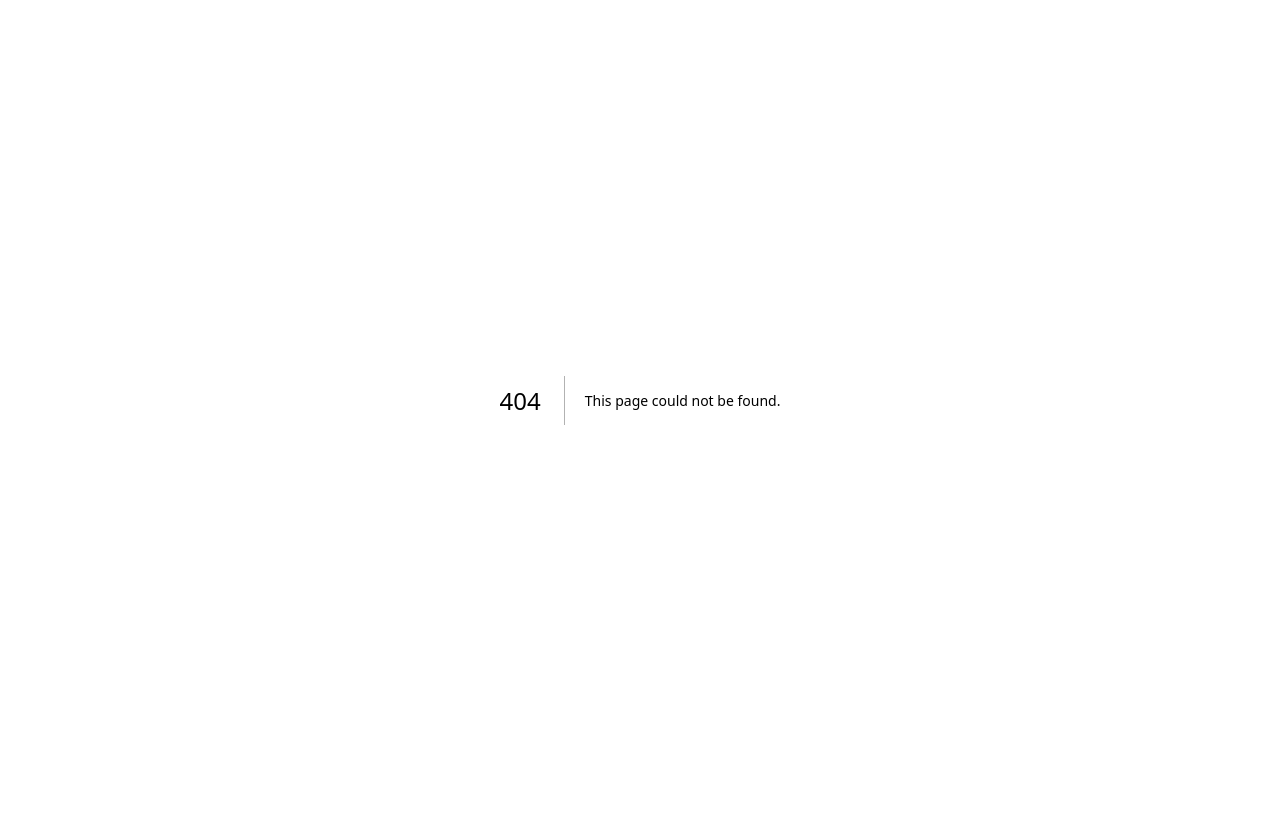
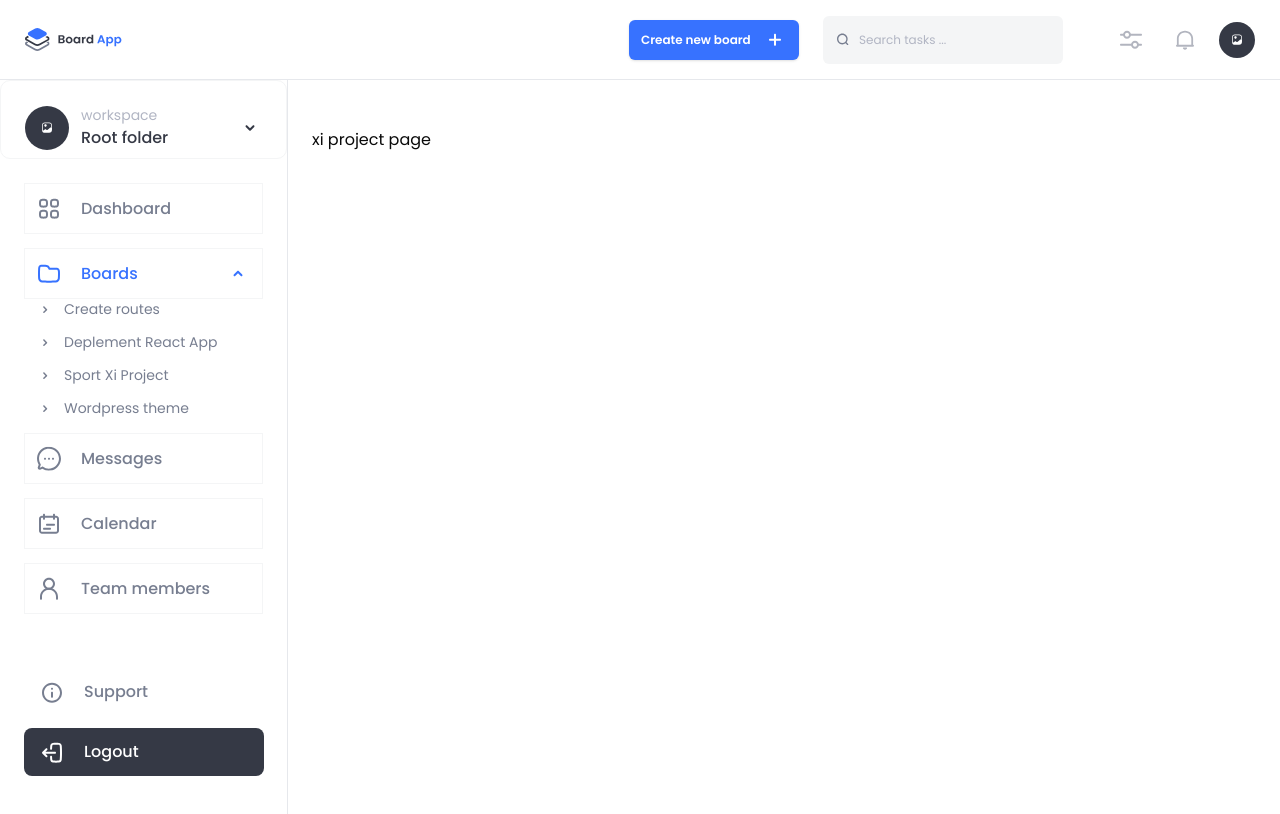
Before and after one commit to ashenthiwanka99/visionexdigital-board-app, a Next.js app: page /sport-xi-project in a window 1280 px wide. Before the commit this address had no page. Built offline with nearby package versions, Linux system fonts and the light colour scheme.

Commit message:
added routing
fixed minor routing bugs
add slug to handle unknown routes

```diff
--- a/src/app/page.tsx
+++ b/src/app/(main)/layout.tsx
@@ -1,19 +1,14 @@
-"use client";
-
 import Header from "@/components/layout/Header";
 import Sidebar from "@/components/layout/Sidebar";
-import { useSidebarStore } from "@/store/useSidebarStore";
 
-export default function Page() {
-    useSidebarStore.getState().setBadge("messages", 3);
-
+export default function MainLayout({ children }: { children: React.ReactNode }) {
   return (
     <div className="min-h-screen bg-white">
       <Header />
       <div className="grid grid-cols-1 md:grid-cols-[264px_1fr]">
         <Sidebar />
         <main className="p-4 md:p-6">
-
+          {children}
         </main>
       </div>
     </div>
--- /dev/null
+++ b/src/app/(main)/page.tsx
@@ -0,0 +1,29 @@
+"use client";
+
+import { useSidebarStore } from "@/store/useSidebarStore";
+
+export default function HomePage() {
+  const currentPageTitle = useSidebarStore((s) => s.currentPageTitle);
+
+  return (
+    <div className="p-6">
+      <div className="max-w-4xl mx-auto">
+        <div className="bg-white rounded-lg shadow-sm border border-gray-200 p-8">
+          <div className="text-center">
+            <h1 className="text-3xl font-bold text-gray-900 mb-4">
+              {currentPageTitle ? `${currentPageTitle} Page` : 'Welcome'}
+            </h1>
+
+            <p className="text-gray-600 text-lg">
+              {currentPageTitle
+                ? `You selected: "${currentPageTitle}" from the sidebar`
+                : 'Please select an item from the sidebar to see its content here.'
+              }
+            </p>
+
+          </div>
+        </div>
+      </div>
+    </div>
+  );
+}
--- /dev/null
+++ b/src/app/(main)/sport-xi-project/page.tsx
@@ -0,0 +1,18 @@
+"use client";
+
+import { useSidebarStore } from "@/store/useSidebarStore";
+import { useEffect } from "react";
+
+export default function SportXiProjectPage() {
+  const clearCurrentPage = useSidebarStore((s) => s.clearCurrentPage);
+
+  useEffect(() => {
+    clearCurrentPage();
+  }, [clearCurrentPage]);
+
+  return (
+    <div className="p-6">
+      xi project page
+    </div>
+  );
+}
--- /dev/null
+++ b/src/app/[...slug]/page.tsx
@@ -0,0 +1,2 @@
+import { redirect } from "next/navigation";
+export default function CatchAllRedirect() { redirect("/"); }
--- a/src/components/layout/Sidebar.tsx
+++ b/src/components/layout/Sidebar.tsx
@@ -5,27 +5,67 @@ import SidebarSection from "@/components/ui/SidebarSection";
 import CustomButtonLeftIcon from "@/components/ui/CustomButtonLeftIcon";
 import SvgIcon from "@/components/ui/SvgIcon";
 import ImagePlaceholder from "@/components/ui/CustomImagePlaceholder";
-import data from "@/data/sidebar.json";
+
+import sidebarData from "@/data/sidebar.json";
 import { sidebarIconRegistry, SidebarIconKey } from "@/data/sidebarIconRegistry";
-import type { SidebarItem } from "@/types/SidebarTypes";
 import { useSidebarStore } from "@/store/useSidebarStore";
-import { useRouter } from "next/navigation";
+import { useRouter, usePathname } from "next/navigation";
 import { useState, useEffect, useRef } from "react";
+
 import SupportIcon from "@/images/icons/Info_Circle.svg";
 import LogoutIcon from "@/images/icons/Sign_Out.svg";
 
+import type { SidebarItem, SidebarSubItem } from "@/types/SidebarTypes";
+
 export default function Sidebar() {
-  const items = data as unknown as SidebarItem[];
+  const items = sidebarData as SidebarItem[];
+
   const router = useRouter();
+  const pathname = usePathname();
+
   const activeSectionId = useSidebarStore((s) => s.activeSectionId);
   const setActiveSection = useSidebarStore((s) => s.setActiveSection);
+  const setCurrentPage = useSidebarStore((s) => s.setCurrentPage);
+  const clearCurrentPage = useSidebarStore((s) => s.clearCurrentPage);
+
   const [isExpanded, setIsExpanded] = useState(false);
   const sidebarRef = useRef<HTMLDivElement>(null);
 
-  const handleMobileIconClick = (id: string) => {
-    setActiveSection(id);
+  const handleMobileIconClick = (item: SidebarItem) => {
+    setActiveSection(item.id);
     setIsExpanded(true);
+    setCurrentPage(item.title, "header");
+    router.push("/");
   };
+
+  const handleSectionClick = (item: SidebarItem) => {
+    setActiveSection(item.id);
+    setCurrentPage(item.title, "header");
+    router.push("/");
+  };
+
+  const handleSubItemClick = (subItem: SidebarSubItem, parentTitle: string) => {
+    if (subItem.id === "sport-xi-project" || subItem.route === "/sport-xi-project") {
+      clearCurrentPage();
+      router.push("/sport-xi-project");
+    } else {
+      setCurrentPage(subItem.label, "subheader");
+      router.push("/");
+    }
+  };
+
+  useEffect(() => {
+    const currentItem = items.find((item) => {
+      if (item.route === pathname) return true;
+      if (item.subItems) {
+        return item.subItems.some((subItem) => subItem.route === pathname);
+      }
+      return false;
+    });
+    if (currentItem) {
+      setActiveSection(currentItem.id);
+    }
+  }, [pathname, items, setActiveSection]);
 
   useEffect(() => {
     const handleClickOutside = (event: MouseEvent) => {
@@ -33,16 +73,8 @@ export default function Sidebar() {
         setIsExpanded(false);
       }
     };
-
-    if (isExpanded) {
-      document.addEventListener("mousedown", handleClickOutside);
-    } else {
-      document.removeEventListener("mousedown", handleClickOutside);
-    }
-
-    return () => {
-      document.removeEventListener("mousedown", handleClickOutside);
-    };
+    if (isExpanded) document.addEventListener("mousedown", handleClickOutside);
+    return () => document.removeEventListener("mousedown", handleClickOutside);
   }, [isExpanded]);
 
   return (
@@ -53,6 +85,7 @@ export default function Sidebar() {
           subtitle="workspace"
           className="pt-[24px] pl-[24px] pr-[24px] whitespace-nowrap"
         />
+
         <div className="mt-[24px] ml-[24px] mr-[24px] flex flex-col gap-[14px]">
           {items.map((item) => (
             <SidebarSection
@@ -61,9 +94,15 @@ export default function Sidebar() {
               icon={sidebarIconRegistry[item.iconKey as SidebarIconKey]}
               title={item.title}
               subItems={item.subItems}
+              onSectionClick={() => handleSectionClick(item)}
+              onSubClick={(subId: string) => {
+                const subItem = item.subItems?.find((sub) => sub.id === subId);
+                if (subItem) handleSubItemClick(subItem, item.title);
+              }}
             />
           ))}
         </div>
+
         <div className="mt-auto px-[24px] pb-[40px] space-y-3">
           <CustomButtonLeftIcon
             label="Support"
@@ -71,6 +110,10 @@ export default function Sidebar() {
             variant="ghost"
             height={48}
             width={240}
+            onClick={() => {
+              setCurrentPage("Support", "header");
+              router.push("/");
+            }}
           />
           <CustomButtonLeftIcon
             label="Logout"
@@ -78,21 +121,26 @@ export default function Sidebar() {
             variant="solid"
             height={48}
             width={240}
+            onClick={() => {
+              setCurrentPage("Logout", "header");
+              router.push("/");
+            }}
           />
         </div>
       </aside>
 
+
       <aside
         ref={sidebarRef}
-        className={`flex min-[1000px]:hidden h-[calc(100vh-64px)] border-r border-[#E6E8EC] bg-white p-0 flex-col transition-all duration-300 ease-in-out ${
-          isExpanded ? "w-[288px]" : "w-[72px]"
-        }`}
+        className={`flex min-[1000px]:hidden h-[calc(100vh-64px)] border-r border-[#E6E8EC] bg-white p-0 flex-col transition-all duration-300 ease-in-out ${isExpanded ? "w-[288px]" : "w-[72px]"
+          }`}
       >
         {!isExpanded ? (
           <>
             <div className="mt-[16px] mb-[12px] flex justify-center">
               <ImagePlaceholder size={44} />
             </div>
+
             <div className="flex-1 flex flex-col items-center gap-6">
               {items.map((item) => {
                 const active = activeSectionId === item.id;
@@ -101,7 +149,7 @@ export default function Sidebar() {
                     key={item.id}
                     className="w-[44px] h-[44px] rounded-[10px] flex items-center justify-center hover:bg-neutral-8/30 cursor-pointer"
                     title={item.title}
-                    onClick={() => handleMobileIconClick(item.id)}
+                    onClick={() => handleMobileIconClick(item)}
                   >
                     <SvgIcon
                       icon={sidebarIconRegistry[item.iconKey as SidebarIconKey]}
@@ -113,18 +161,25 @@ export default function Sidebar() {
                 );
               })}
             </div>
-            <div className="w-full pb-[40px] flex flex-col items-center gap-3 pb-[16px]">
+
+            <div className="w-full flex flex-col items-center gap-3 pb-[16px]">
               <button
                 className="w-[44px] h-[44px] rounded-[10px] flex items-center justify-center hover:bg-neutral-8/30 cursor-pointer"
                 title="Support"
-                onClick={() => router.push("/dummy")}
+                onClick={() => {
+                  setCurrentPage("Support", "header");
+                  router.push("/");
+                }}
               >
                 <SvgIcon icon={SupportIcon} size={24} color="neutral-4" />
               </button>
               <button
                 className="w-[44px] h-[44px] rounded-[10px] flex items-center justify-center bg-neutral-3 cursor-pointer"
                 title="Logout"
-                onClick={() => router.push("/dummy")}
+                onClick={() => {
+                  setCurrentPage("Logout", "header");
+                  router.push("/");
+                }}
               >
                 <SvgIcon icon={LogoutIcon} size={24} color="white" />
               </button>
@@ -137,6 +192,7 @@ export default function Sidebar() {
               subtitle="workspace"
               className="pt-[24px] pl-[24px] pr-[24px] whitespace-nowrap"
             />
+
             <div className="mt-[24px] ml-[24px] mr-[24px] flex flex-col gap-[14px]">
               {items.map((item) => (
                 <SidebarSection
@@ -145,9 +201,15 @@ export default function Sidebar() {
                   icon={sidebarIconRegistry[item.iconKey as SidebarIconKey]}
                   title={item.title}
                   subItems={item.subItems}
+                  onSectionClick={() => handleSectionClick(item)}
+                  onSubClick={(subId: string) => {
+                    const subItem = item.subItems?.find((sub) => sub.id === subId);
+                    if (subItem) handleSubItemClick(subItem, item.title);
+                  }}
                 />
               ))}
             </div>
+
             <div className="mt-auto px-[24px] pb-[40px] space-y-3">
               <CustomButtonLeftIcon
                 label="Support"
@@ -155,6 +217,10 @@ export default function Sidebar() {
                 variant="ghost"
                 height={48}
                 width={240}
+                onClick={() => {
+                  setCurrentPage("Support", "header");
+                  router.push("/");
+                }}
               />
               <CustomButtonLeftIcon
                 label="Logout"
@@ -162,6 +228,10 @@ export default function Sidebar() {
                 variant="solid"
                 height={48}
                 width={240}
+                onClick={() => {
+                  setCurrentPage("Logout", "header");
+                  router.push("/");
+                }}
               />
             </div>
           </div>
--- a/src/components/ui/SidebarSection.tsx
+++ b/src/components/ui/SidebarSection.tsx
@@ -7,15 +7,16 @@ import { IconProp } from "@/types/IconTypes";
 import ArrowUpIcon from "@/images/icons/Arrow_Up.svg";
 import ArrowRightIcon from "@/images/icons/Arrow_Right.svg";
 import Label from "./CustomLabel";
+import { SidebarSubItem } from "@/types/SidebarTypes";
 
-type SubItem = { id: string; label: string };
 
 type Props = {
   sectionId: string;
   icon: IconProp;
   title: string;
   className?: string;
-  subItems?: SubItem[];
+  subItems?: SidebarSubItem[];
+  onSectionClick?: () => void;
   onSubClick?: (id: string) => void;
 };
 
@@ -25,6 +26,7 @@ export default function SidebarSection({
   title,
   className,
   subItems = [],
+  onSectionClick,
   onSubClick,
 }: Props) {
   const activeSectionId = useSidebarStore((s) => s.activeSectionId);
@@ -39,6 +41,12 @@ export default function SidebarSection({
     if (activeSectionId !== sectionId) {
       setActiveSection(sectionId);
     }
+    onSectionClick?.();
+  };
+
+  const handleSubItemClick = (subItem: SidebarSubItem) => {
+    selectSubItem(sectionId, subItem.id);
+    onSubClick?.(subItem.id);
   };
 
   return (
@@ -89,26 +97,23 @@ export default function SidebarSection({
           aria-hidden={!isOpen}
         >
           <div className="overflow-hidden pl-[12px] space-y-3">
-            {subItems.map((s) => (
+            {subItems.map((subItem: SidebarSubItem) => (
               <button
-                key={s.id}
-                onClick={() => {
-                  selectSubItem(sectionId, s.id);
-                  onSubClick?.(s.id);
-                }}
+                key={subItem.id}
+                onClick={() => handleSubItemClick(subItem)}
                 className="w-full flex items-center gap-[10px] cursor-pointer"
               >
                 <SvgIcon
                   icon={ArrowRightIcon}
                   size={18}
-                  className={clsx(selectedId === s.id && "svg-filter-primary-500")}
-                  color={selectedId === s.id ? undefined : "neutral-4"}
+                  className={clsx(selectedId === subItem.id && "svg-filter-primary-500")}
+                  color={selectedId === subItem.id ? undefined : "neutral-4"}
                 />
                 <Label
-                  text={s.label}
+                  text={subItem.label}
                   fontSize={14}
-                  fontWeight={selectedId === s.id ? "font-medium" : "font-normal"}
-                  color={selectedId === s.id ? "text-primary-500" : "text-neutral-4"}
+                  fontWeight={selectedId === subItem.id ? "font-medium" : "font-normal"}
+                  color={selectedId === subItem.id ? "text-primary-500" : "text-neutral-4"}
                 />
               </button>
             ))}
--- a/src/data/sidebar.json
+++ b/src/data/sidebar.json
@@ -1,18 +1,17 @@
 [
-  { "id": "dashboard", "title": "Dashboard", "iconKey": "dashboard", "route": "/dashboard" },
+  { "id": "dashboard", "title": "Dashboard", "iconKey": "dashboard" },
   {
     "id": "boards",
     "title": "Boards",
     "iconKey": "folder",
-    "defaultOpen": true,
     "subItems": [
       { "id": "create-routes", "label": "Create routes" },
       { "id": "deplement-react-app", "label": "Deplement React App" },
-      { "id": "sport-xi-project", "label": "Sport Xi Project", "selected": true },
+      { "id": "sport-xi-project", "label": "Sport Xi Project", "route": "/sport-xi-project" },
       { "id": "wordpress-theme", "label": "Wordpress theme" }
     ]
   },
-  { "id": "messages", "title": "Messages", "iconKey": "messages", "route": "/messages" },
-  { "id": "calendar", "title": "Calendar", "iconKey": "calendar", "route": "/calendar" },
-  { "id": "team-members", "title": "Team members", "iconKey": "team", "route": "/team" }
+  { "id": "messages", "title": "Messages", "iconKey": "messages" },
+  { "id": "calendar", "title": "Calendar", "iconKey": "calendar" },
+  { "id": "team-members", "title": "Team members", "iconKey": "team" }
 ]
--- a/src/store/useSidebarStore.tsx
+++ b/src/store/useSidebarStore.tsx
@@ -11,6 +11,11 @@ type SidebarStore = {
 
   badges: Record<string, number>;
   setBadge: (sectionId: string, count: number) => void;
+
+  currentPageTitle: string | null;
+  currentPageType: 'header' | 'subheader' | null;
+  setCurrentPage: (title: string, type: 'header' | 'subheader') => void;
+  clearCurrentPage: () => void;
 };
 
 export const useSidebarStore = create<SidebarStore>()(
@@ -25,6 +30,13 @@ export const useSidebarStore = create<SidebarStore>()(
       badges: {},
       setBadge: (sectionId, count) =>
         set((s) => ({ badges: { ...s.badges, [sectionId]: count } })),
+
+      currentPageTitle: null,
+      currentPageType: null,
+      setCurrentPage: (title, type) =>
+        set({ currentPageTitle: title, currentPageType: type }),
+      clearCurrentPage: () =>
+        set({ currentPageTitle: null, currentPageType: null }),
     }),
     {
       name: "sidebar-state",
```
